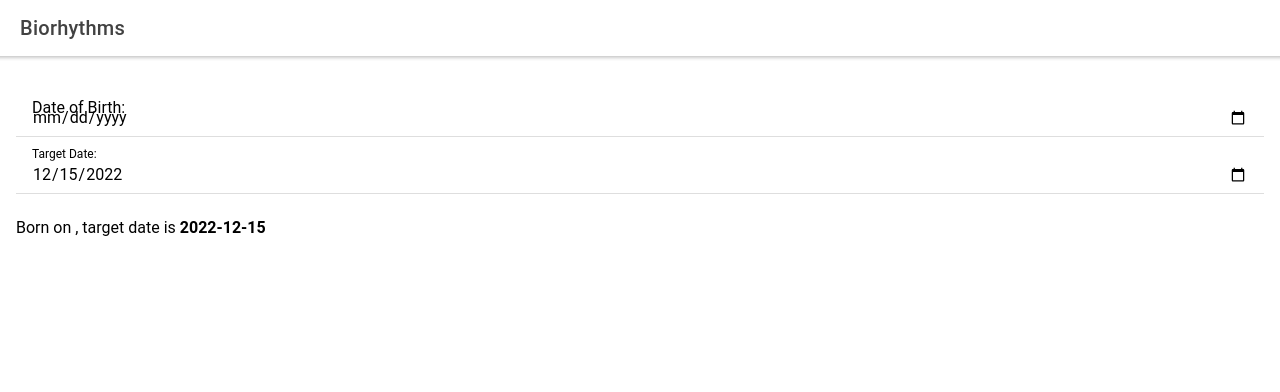
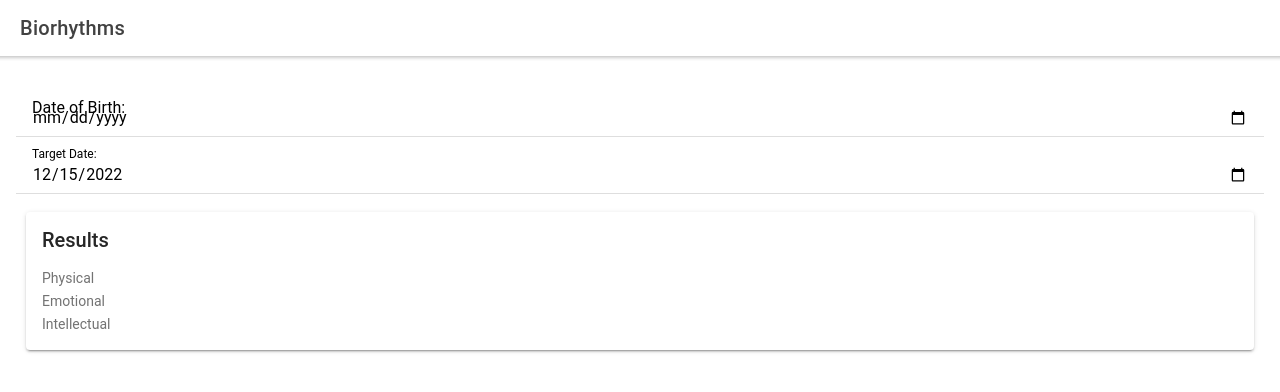
Before and after one commit to Dhara1978/biorhythm-calculator-udemy, a React (Create React App) app: page / in a window 1280 px wide. Shown: the top 392 px of the page. Built offline with nearby package versions, Linux system fonts and the light colour scheme.

Commit message:
Update App.js

```diff
--- a/src/App.js
+++ b/src/App.js
@@ -9,6 +9,7 @@ import {
   IonTitle,
   IonToolbar } from '@ionic/react';
 import { useState } from 'react'
+import BiorhthymCard from './components/BiorhtymCard';
 
 function getToday() {
   return new Date().toISOString().slice(0, 'yyyy-mm-dd'.length)
@@ -39,7 +40,7 @@ const [targetDate, setTargetDate] = useState(getToday);
             />
           </IonItem>
         </IonList>
-        <p>Born on <b>{birthDate}</b>, target date is <b>{targetDate}</b></p>
+        <BiorhthymCard />
       </IonContent>
     </IonApp>
   );
```
